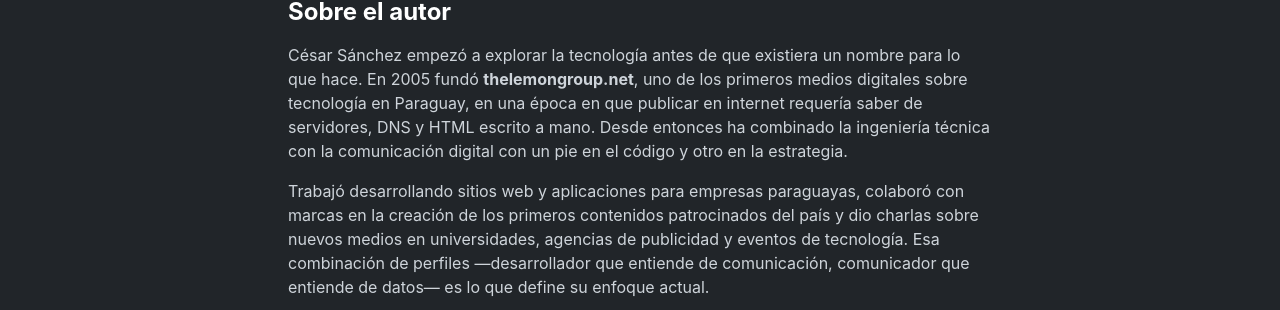
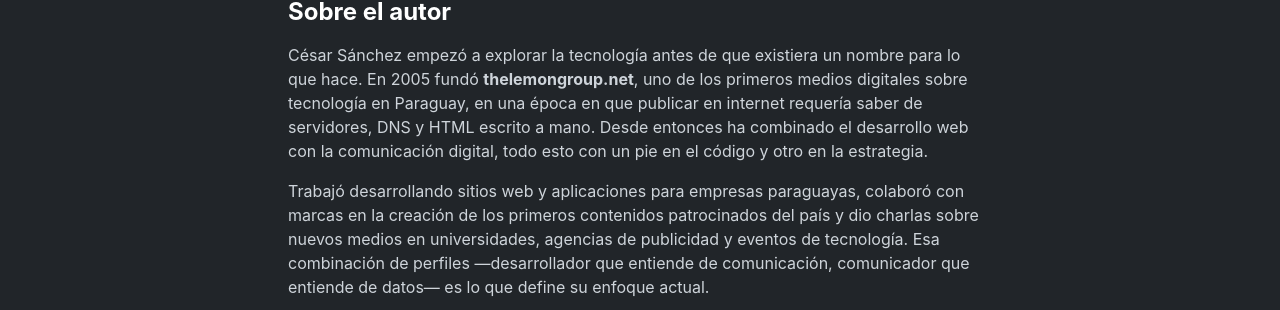
Before and after one commit to miravosqueinteresante/muchotexto.net, a Jekyll site: the page built from about.markdown, in a window 1280 px wide and 900 px high. Shown: the part 412-722 px from the top of the window. Built offline with Jekyll 4.4.1, drawn with Linux system fonts in a browser that asks for light colours.

Commit message:
Ajustar redaccion en about: ingenieria tecnica -> desarrollo web

```diff
--- a/about.markdown
+++ b/about.markdown
@@ -9,7 +9,7 @@ description: "Conocé al autor de muchotexto.net, su trayectoria en anotación d
 
 ## Sobre el autor
 
-César Sánchez empezó a explorar la tecnología antes de que existiera un nombre para lo que hace. En 2005 fundó **thelemongroup.net**, uno de los primeros medios digitales sobre tecnología en Paraguay, en una época en que publicar en internet requería saber de servidores, DNS y HTML escrito a mano. Desde entonces ha combinado la ingeniería técnica con la comunicación digital con un pie en el código y otro en la estrategia.
+César Sánchez empezó a explorar la tecnología antes de que existiera un nombre para lo que hace. En 2005 fundó **thelemongroup.net**, uno de los primeros medios digitales sobre tecnología en Paraguay, en una época en que publicar en internet requería saber de servidores, DNS y HTML escrito a mano. Desde entonces ha combinado el desarrollo web con la comunicación digital, todo esto con un pie en el código y otro en la estrategia.
 
 Trabajó desarrollando sitios web y aplicaciones para empresas paraguayas, colaboró con marcas en la creación de los primeros contenidos patrocinados del país y dio charlas sobre nuevos medios en universidades, agencias de publicidad y eventos de tecnología. Esa combinación de perfiles —desarrollador que entiende de comunicación, comunicador que entiende de datos— es lo que define su enfoque actual.
 
```
